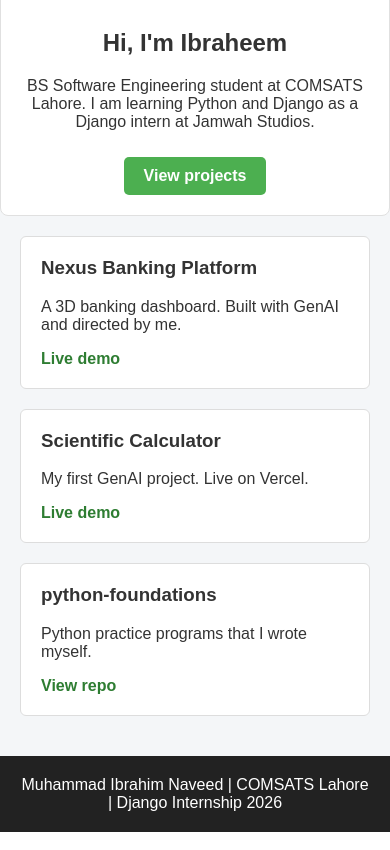
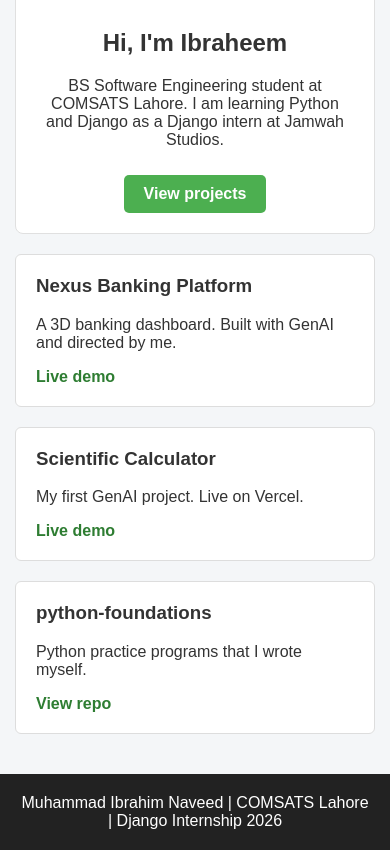
Before and after one commit to IbrahimNaveed12/django-week1, a Django app: page / in a window 390 px wide. Shown: the part 273-1123 px from the top of the page. Run offline with Django 5.2, Linux system fonts and the light colour scheme.

Commit message:
Add css and profile image

```diff
--- a/pages/static/css/style.css
+++ b/pages/static/css/style.css
@@ -4,6 +4,10 @@ body {
   padding: 0;
   background-color: #f4f6f8;
   color: #333333;
+}
+
+a {
+  color: #2e7d32;
 }
 
 nav {
@@ -77,6 +81,7 @@ nav .links a:hover {
 .cards {
   display: flex;
   flex-wrap: wrap;
+  justify-content: center;
   gap: 20px;
   max-width: 960px;
   margin: 20px auto;
@@ -122,6 +127,8 @@ footer p {
   nav {
     flex-direction: column;
     align-items: flex-start;
+    padding: 15px 20px;
+    box-sizing: border-box;
   }
 
   nav .links {
@@ -137,9 +144,22 @@ footer p {
     flex-direction: column;
     text-align: center;
     padding: 20px;
+    margin: 20px 15px;
+    box-sizing: border-box;
+  }
+
+  .cards {
+    padding: 0 15px;
+    box-sizing: border-box;
   }
 
   .card {
     width: 100%;
+    box-sizing: border-box;
+  }
+
+  .page-container {
+    padding: 0 15px;
+    box-sizing: border-box;
   }
 }
```
Also changed, not shown: pages/static/images/me.jpg (added).
